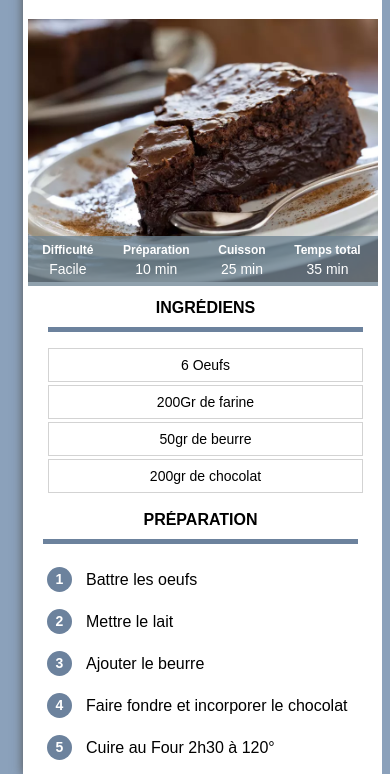
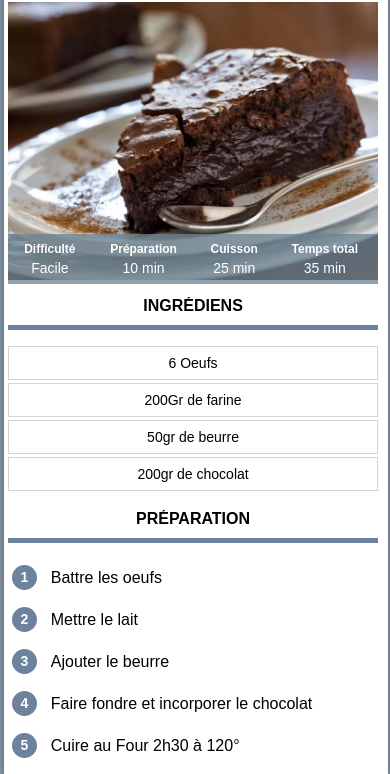
Before and after one commit to JaaCM/page_test_recette, a plain HTML site: page index.html in a window 390 px wide. Shown: the part 217-991 px from the top of the page. Drawn offline with Linux system fonts and the light colour scheme.

Commit message:
Add files via upload

```diff
--- a/index.html
+++ b/index.html
@@ -43,7 +43,7 @@
                         </tr>
                     </table>
                 </div>
-                <div>
+                <div id="cols">
                     <div class="column1 colonne">
                         <h2 title="Ingredient you need">Ingrédiens</h2>
                         <div id="liste">
--- a/recette.css
+++ b/recette.css
@@ -66,7 +66,7 @@ div.separateur{
     margin: auto;
 }
 div.info{
-    position: relative;
+    position:relative;
 }
 
 table.info{
@@ -76,6 +76,7 @@ table.info{
     color:white;
     background-color: #6C8292C0;
     height: 80px;
+
 }
 table.info td{
     text-align: center;
@@ -144,11 +145,15 @@ table.prepa td.prepa_td{
 table.prepa tr{
     height: 40px;
 }
-@media only screen and (max-width: 700px){
+@media only screen and (max-width: 768px){
+    body{
+        padding: 5px 0px 0px 0px;
+        margin: 0px;
+    }
     div.contenu{
-        width: auto;
-        margin :5px;
-        padding:5px;
+        width: 95%;
+        margin-left: 1%;
+        padding-left:1%;
     }
     h1{
         text-align: center;
@@ -156,7 +161,7 @@ table.prepa tr{
         margin-bottom: 12px;
         margin-top: 15px;
         font-family: cursive;
-        font-size: 30px;
+        font-size: 28px;
     }
     p.etiquette{
         margin-top:-20px;
@@ -170,13 +175,14 @@ table.prepa tr{
         font-size: 12px;
     }
     .column1{
-        margin-left:20px;
+        margin-left:5px;
     }
     .column2{
-        margin-right: 20px;
+        margin-right: 5px;
     }
     .colonne{
-        width:90%;
+        width:100%;
+        margin:0px;
     }
 
 }
```
